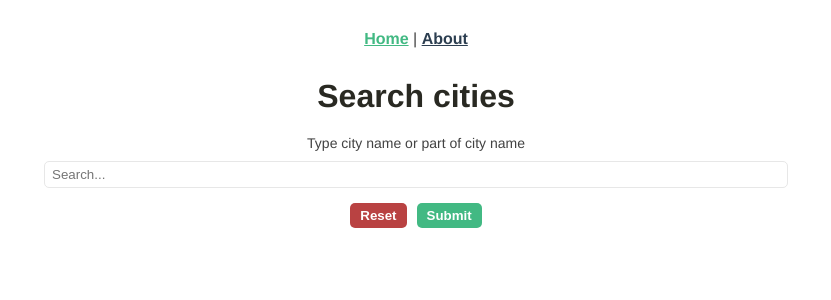
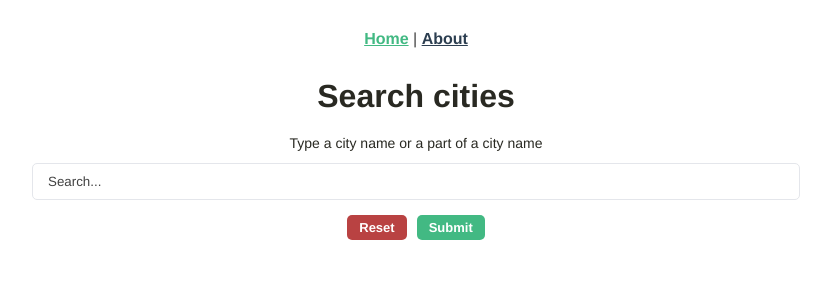
Before and after one commit to ok-webdev/city-info, a Vue app: page / in a window 1280 px wide. Shown: the top 300 px of the page, without its empty margins (224-1055 px from the left). Built offline with nearby package versions, Linux system fonts and the light colour scheme.

Commit message:
change styles

```diff
--- a/src/components/BaseButton.vue
+++ b/src/components/BaseButton.vue
@@ -29,8 +29,10 @@
 
 <style scoped lang="scss">
   .button {
+    font-family: inherit;
+    font-size: 13px;
     font-weight: 600;
-    padding: 5px 10px;
+    padding: 5px 12px;
     border: none;
     border-radius: 5px;
     cursor: pointer;
--- a/src/components/CitiesTable.vue
+++ b/src/components/CitiesTable.vue
@@ -34,10 +34,10 @@
     min-width: 290px;
     border-collapse: collapse;
     &__header {
-      border-bottom: 2px solid var(--secondary-color);
+      border-bottom: 1px solid var(--secondary-color);
       &-country,
       &-capital {
-        padding: 10px;
+        padding: 10px 20px;
       }
       &-country {
         text-align: left;
@@ -69,7 +69,7 @@
         a{
           color: var(--additive-color)
         }
-        filter: brightness(.9)
+        filter: brightness(1.05)
       }
     }
   }
--- a/src/components/InfoModal.vue
+++ b/src/components/InfoModal.vue
@@ -76,7 +76,7 @@
         const currs = [];
         for (let key in this.city.currencies) {
           currs.push(
-            `${this.city.currencies[key].name}(${this.city.currencies[key].symbol})`
+            `${this.city.currencies[key].name}, ${this.city.currencies[key].symbol}`
           );
         }
         return currs;
@@ -99,7 +99,7 @@
   }
   .modal {
     width: 300px;
-    background-color: #fff;
+    background-color: var(--bg-color);
     position: absolute;
     top: 50%;
     left: 50%;
--- a/src/components/SearchCities.vue
+++ b/src/components/SearchCities.vue
@@ -1,7 +1,7 @@
 <template>
   <form class="search" @submit.prevent="submitHandler" @reset="resetHandler">
     <label class="search__label" for="search">
-      Type city name or part of city name
+      Type a city name or a part of a city name
     </label>
     <input
       class="search__input"
@@ -36,7 +36,7 @@
       },
       resetHandler() {
         this.searchValue = null;
-        this.$store.dispatch('resetError');
+        this.$store.commit('setError', {error: null});
       },
     },
   };
@@ -44,21 +44,32 @@
 
 <style scoped lang="scss">
   .search {
-    padding: 20px;
+    padding: 20px 0;
     &__label {
       display: block;
       font-size: 14px;
-      margin-bottom: 10px;
+      margin-bottom: 12px;
+      color: var(--heading-color);
     }
     &__input {
+      background-color: var(--bg-color);
+      color: var(--font-color);
+      font-family: inherit;
       width: 60%;
-      min-width: 220px;
-      padding: 5px 7px;
-      border: 1px solid #e7e7e7;
+      min-width: 290px;
+      padding: 10px 15px;
+      border: 1px solid var(--secondary-color);
       border-radius: 5px;
-      outline-color: #9c9c9c;
+      outline-color: var(--font-color);
+      &::placeholder{
+        color: var(--font-color);
+      }
       &:hover {
-        border-color: #9c9c9c;
+        border-color: var(--font-color);
+      }
+      &:-webkit-autofill{
+        -webkit-box-shadow: 0 0 0 1000px  var(--bg-color) inset;
+        -webkit-text-fill-color: var(--font-color);
       }
     }
     &__buttons {
--- a/src/views/HomeView.vue
+++ b/src/views/HomeView.vue
@@ -72,10 +72,10 @@
 <style scoped lang="scss">
   .home {
     &__cities {
-      margin: 20px auto;
+      margin: 10px auto;
     }
     &__error {
-      margin-top: 50px;
+      padding: 50px 0;
       color: var(--warning-color);
     }
   }
```
